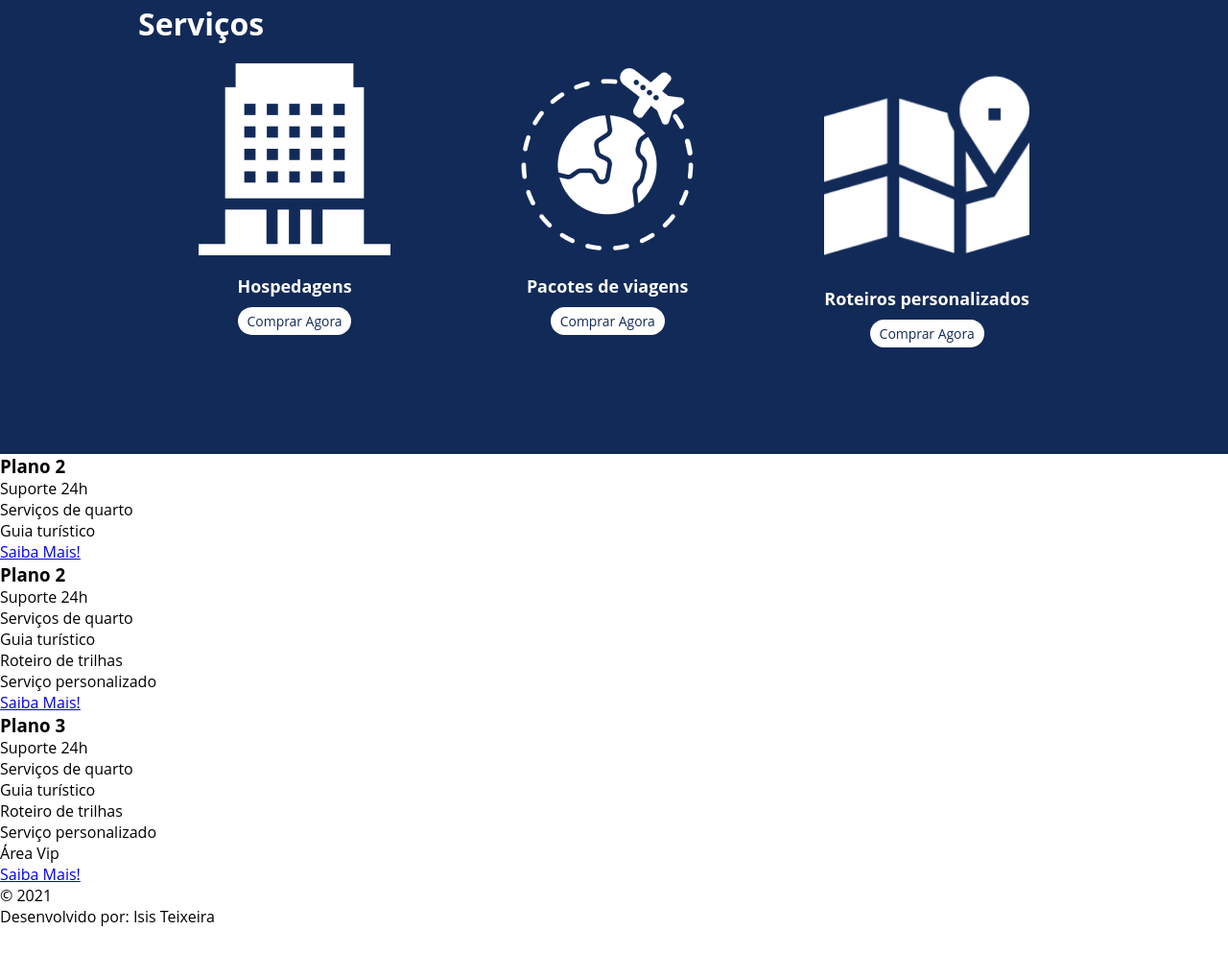
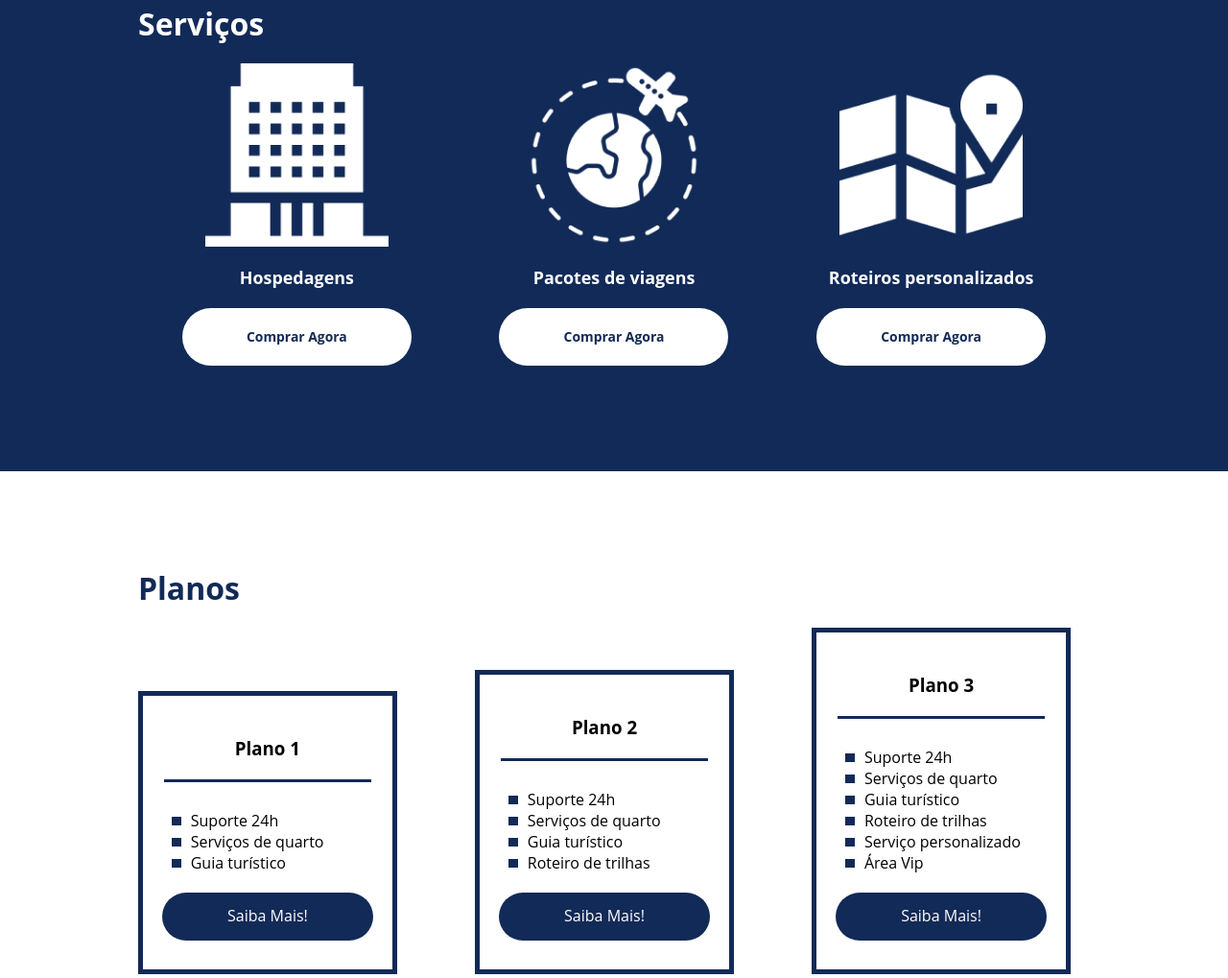
Before and after one commit to isisfa/lp-tourism, a plain HTML site: page index.html in a window 1280 px wide. Shown: the part 1238-2257 px from the top of the page at 96% size. Before the commit the page ends 2204 px from the top, so only its background shows below. Drawn offline with Linux system fonts and the light colour scheme.

Commit message:
responsive media query

```diff
--- a/index.html
+++ b/index.html
@@ -22,7 +22,7 @@
       <div class="presentation-text">
         <h1>Flex <br />Turismos</h1>
         <p>O melhor serviço para você!</p>
-        <a href="">Saiba Mais!</a>
+        <a href="" class="btn">Saiba Mais!</a>
       </div>
 
       <div>
@@ -59,13 +59,13 @@
                 <div class="service-item">
                     <div><img src="./images/icon-2.png" alt="hospedagens" /></div>
                     <p>Hospedagens</p>
-                <a href="#">Comprar Agora</a>
+                    <a href="#" class="btn">Comprar Agora</a>
                 </div>
 
                 <div class="service-item">
                     <div><img src="./images/icon-1.png" alt="pacote de viagens" /></div>
                     <p>Pacotes de viagens</p>
-                <a href="#">Comprar Agora</a>
+                    <a href="#" class="btn">Comprar Agora</a>
                 </div>
 
                 <div class="service-item">
@@ -73,36 +73,39 @@
                     <img src="./images/icon-3.png" alt="roteiros personalizados" />
                     </div>
                     <p>Roteiros personalizados</p>
-                <a href="#">Comprar Agora</a>
+                    <a href="#" class="btn">Comprar Agora</a>
                 </div>
             </div>
         </div>
     </div>
 
-    <div>
-      <div>
-        <h3>Plano 2</h3>
+    <div class="flex-container" id="plans">
+        <div><h2>Planos</h2></div>
+
+        <div class="list-plans">
+
+            <div class="item-plan">
+                <h3>Plano 1</h3>
                 <ul>
                     <li>Suporte 24h</li>
                     <li>Serviços de quarto</li>
                     <li>Guia turístico</li>
                 </ul>
-        <a href="#">Saiba Mais!</a>
+                <a href="#" class="btn">Saiba Mais!</a>
             </div>
 
-      <div>
+            <div class="item-plan">
                 <h3>Plano 2</h3>
                 <ul>
                 <li>Suporte 24h</li>
                 <li>Serviços de quarto</li>
                 <li>Guia turístico</li>
                 <li>Roteiro de trilhas</li>
-          <li>Serviço personalizado</li>
                 </ul>
-        <a href="#">Saiba Mais!</a>
+                <a href="#" class="btn">Saiba Mais!</a>
             </div>
 
-      <div>
+            <div class="item-plan">
                 <h3>Plano 3</h3>
                 <ul>
                 <li>Suporte 24h</li>
@@ -112,13 +115,16 @@
                 <li>Serviço personalizado</li>
                 <li>Área Vip</li>
                 </ul>
-        <a href="#">Saiba Mais!</a>
+                <a href="#" class="btn">Saiba Mais!</a>
+            </div>
         </div>
     </div>
 
     <footer>
-      <p>&copy; 2021</p>
+        <div class="flex-container footer">
+            <p>&copy; 2021 Turismos</p>
             <p>Desenvolvido por: Isis Teixeira</p>
+        </div>
     </footer>
   </body>
 </html>
--- a/style.css
+++ b/style.css
@@ -23,10 +23,10 @@ div img{
 
 .flex-container{
     display: flex;
-    width: 100%;
     max-width: 62rem;
     margin: auto;
-
+    width: 100%;
+    min-width: 20rem;
 }
 
 header{
@@ -39,9 +39,10 @@ header{
 
 header .list-items{
     display: flex;
+    max-width: 16.25rem;
     width: 100%;
-    max-width: 16.25rem;
     justify-content: space-between;
+    align-items: center;
 }
 
 .list-items li a{
@@ -50,7 +51,6 @@ header .list-items{
 
 header .menu{
     justify-content: space-between;
-    align-items: center;
 }
 
 .presentation{
@@ -60,7 +60,7 @@ header .menu{
 }
 
 .presentation .presentation-text{
-    min-height: 0.78rem;
+    min-height: 12.5rem;
 }
 
 .presentation-text h1{
@@ -69,7 +69,7 @@ header .menu{
     margin-bottom: 0.62rem;
 }
 
-.presentation-text a{
+.btn{
     color: var(--white);
     background-color: var(--darkblue);
     text-align: center;
@@ -109,7 +109,7 @@ header .menu{
 }
 
 #quem-somos img{
-    width: 420px;
+    width: 26.25rem;
 }
 
 .external-container{
@@ -157,9 +157,132 @@ header .menu{
     margin-top: 1.25rem;
     padding: 0.31rem 0.62rem;
     font-size: 0.87rem;
+    font-weight: 700;
+    display: block;
 }
 
-service-item img{
+.service-item img{
     width: 80%;
     margin: auto;
 }
+
+#plans{
+    flex-direction: column;
+    min-height: 100vh;
+    padding-top: 3.12rem;
+}
+
+#plans h2{
+    color: var(--darkblue);
+    font-size: 2rem;
+    padding-top: 3.12rem;
+    margin-bottom: 1.25rem;
+}
+
+.list-plans{
+    display: flex;
+    align-items: flex-end;
+    justify-content: space-between
+}
+
+.item-plan{
+    flex: 1;
+    border : 0.32rem solid var(--darkblue);
+    margin-right: 1.25rem;
+    padding: 0.62rem;
+    max-width: 15rem;
+
+}
+
+.item-plan .btn{
+    margin: auto;
+    margin-bottom: 1.25rem;
+}
+
+.item-plan h3{
+    text-align: center;
+    display: flex;
+    flex-direction: column;
+    margin-top: 2rem;
+}
+
+.item-plan h3::after{
+    content: "";
+    width: 90%;
+    height: 0.19rem;
+    margin: 1.25rem auto;
+    background-color: var(--darkblue);
+    position: relative;
+}
+
+.item-plan ul{
+    padding: 0.62rem 1.25rem;
+    display: flex;
+    flex-direction: column;
+    margin-bottom: 0.62rem;
+}
+
+.item-plan ul li{
+    display: flex;
+    flex-wrap: nowrap;
+    align-items: center;
+}
+
+.item-plan ul li::before{
+    content: "";
+    width: 0.62rem;
+    height: 0.62rem;
+    background-color: var(--darkblue);
+    margin-right: 0.62rem;
+}
+
+footer{
+    background-color: var(--darkblue);
+    color: var(--white);
+}
+
+footer .footer{
+    justify-content: space-between;
+    align-items: center;
+    height: 4.37rem;
+    width: 100vw;
+}
+
+/* Mobile */
+@media(max-width: 992px){
+    .flex-container{
+        flex-direction: column;
+    }
+    .presentation{
+        flex-direction: column-reverse;
+    }
+    .presentation .presentation-text{
+        width: 100%;
+    }
+    #quem-somos{
+        flex-direction: column-reverse;
+    }
+    #quem-somos img{
+        min-width: 20rem;
+        margin: auto;
+    }
+    .services-list{
+        flex-direction: column;
+        margin: auto;
+    }
+    .service-item img{
+        width: 50%;
+        margin: auto;
+    }
+    .list-plans{
+        flex-direction: column;
+        align-items: flex-start;
+        margin-bottom: 1.25rem;
+    }
+    .list-plans .item-plan{
+        max-width: 90%;
+        margin: auto;
+        width: 100%;
+        margin-bottom: 1.25rem;
+    }
+}
```
Lines whose indentation alone changed are shown as unchanged.
